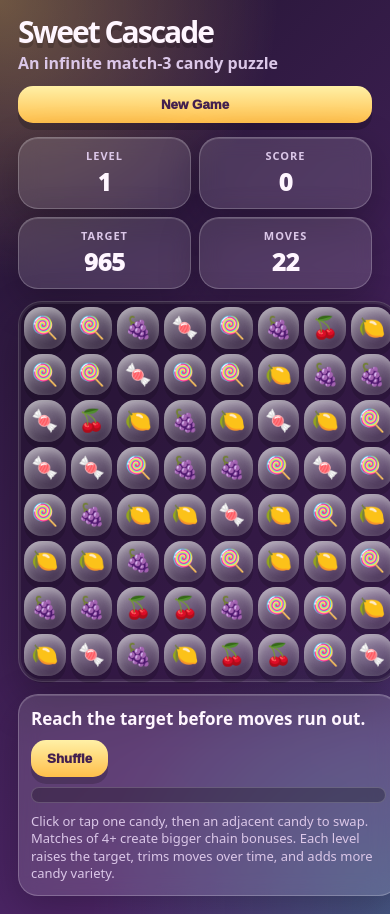
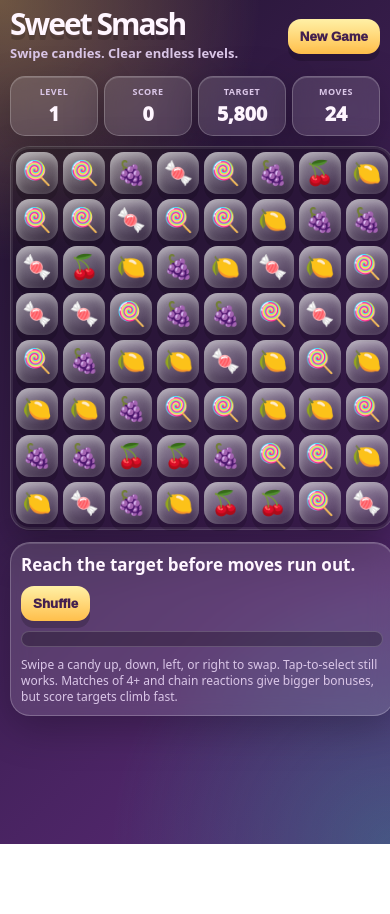
Before and after one commit to sneeblegleeb/Sweet-Smash, a plain HTML site: page index.html in a window 390 px wide. After the commit the page ends 844 px from the top, so only its background shows below. Drawn offline with Linux system fonts and the light colour scheme.

Commit message:
Update index.html

```diff
--- a/index.html
+++ b/index.html
@@ -3,7 +3,7 @@
 <head>
 <meta charset="UTF-8" />
 <meta name="viewport" content="width=device-width, initial-scale=1.0" />
-<title>Sweet Cascade - Infinite Match 3</title>
+<title>Sweet Smash - Infinite Match 3</title>
 <style>
   :root {
     --bg1: #21142f;
@@ -19,6 +19,7 @@
   body {
     margin: 0;
     min-height: 100vh;
+    min-height: 100dvh;
     font-family: ui-rounded, system-ui, -apple-system, BlinkMacSystemFont, "Segoe UI", sans-serif;
     color: var(--text);
     background:
@@ -26,12 +27,13 @@
       radial-gradient(circle at bottom right, rgba(6,214,160,.25), transparent 30%),
       linear-gradient(135deg, var(--bg1), var(--bg2));
     display: grid;
-    place-items: center;
+    place-items: start center;
     overflow-x: hidden;
+    overscroll-behavior: none;
   }
   .wrap {
-    width: min(100vw, 760px);
-    padding: 18px;
+    width: min(100vw, 540px);
+    padding: 12px;
   }
   .top {
     display: grid;
@@ -97,7 +99,7 @@
     box-shadow: inset 0 4px 10px rgba(255,255,255,.38), inset 0 -7px 13px rgba(0,0,0,.16), 0 7px 0 rgba(0,0,0,.14);
     transition: transform .13s ease, filter .13s ease, opacity .2s ease;
   }
-  .tile:hover { transform: translateY(-2px) scale(1.03); filter: brightness(1.1); }
+  @media (hover: hover) { .tile:hover { transform: translateY(-2px) scale(1.03); filter: brightness(1.1); } }
   .tile.selected { outline: 4px solid #fff; transform: scale(1.08); filter: saturate(1.4) brightness(1.18); }
   .tile.pop { transform: scale(.05) rotate(25deg); opacity: 0; }
   .tile.drop { animation: drop .18s ease-out; }
@@ -131,9 +133,24 @@
   .modalBox h2 { margin: 0 0 8px; font-size: 38px; }
   .modalBox p { color: var(--muted); font-weight: 700; }
   @media (max-width: 560px) {
-    :root { --tile: min(10.7vw, 52px); --gap: 5px; }
-    .stats { grid-template-columns: repeat(2, 1fr); }
-    .top { grid-template-columns: 1fr; }
+    :root { --tile: min(10.8vw, 48px); --gap: 5px; }
+    .wrap { padding: 10px; }
+    .top { grid-template-columns: 1fr auto; gap: 8px; }
+    .subtitle { font-size: 13px; }
+    .stats { grid-template-columns: repeat(4, 1fr); gap: 6px; margin: 10px 0; }
+    .card { padding: 8px 4px; border-radius: 15px; }
+    .label { font-size: 9px; letter-spacing: .5px; }
+    .value { font-size: clamp(17px, 5vw, 22px); }
+    #board { border-radius: 20px; }
+    .tile { border-radius: 14px; font-size: calc(var(--tile) * .56); }
+    .controls { padding: 10px; }
+    .hint { font-size: 12px; }
+    button.action { padding: 10px 12px; border-radius: 13px; }
+  }
+  @media (max-height: 720px) and (max-width: 560px) {
+    :root { --tile: min(10.2vw, 44px); --gap: 4px; }
+    .subtitle, .hint { display: none; }
+    .controls { gap: 8px; }
   }
 </style>
 </head>
@@ -141,8 +158,8 @@
   <div class="wrap">
     <div class="top">
       <div>
-        <h1>Sweet Cascade</h1>
-        <div class="subtitle">An infinite match‑3 candy puzzle</div>
+        <h1>Sweet Smash</h1>
+        <div class="subtitle">Swipe candies. Clear endless levels.</div>
       </div>
       <button class="action" id="newGameBtn">New Game</button>
     </div>
@@ -150,7 +167,7 @@
     <div class="stats">
       <div class="card"><div class="label">Level</div><div class="value" id="levelEl">1</div></div>
       <div class="card"><div class="label">Score</div><div class="value" id="scoreEl">0</div></div>
-      <div class="card"><div class="label">Target</div><div class="value" id="targetEl">750</div></div>
+      <div class="card"><div class="label">Target</div><div class="value" id="targetEl">5,000</div></div>
       <div class="card"><div class="label">Moves</div><div class="value" id="movesEl">20</div></div>
     </div>
 
@@ -162,7 +179,7 @@
           <button class="action" id="shuffleBtn">Shuffle</button>
         </div>
         <div class="progressOuter"><div id="progressBar"></div></div>
-        <div class="hint">Click or tap one candy, then an adjacent candy to swap. Matches of 4+ create bigger chain bonuses. Each level raises the target, trims moves over time, and adds more candy variety.</div>
+        <div class="hint">Swipe a candy up, down, left, or right to swap. Tap-to-select still works. Matches of 4+ and chain reactions give bigger bonuses, but score targets climb fast.</div>
       </div>
     </div>
   </div>
@@ -196,7 +213,7 @@
   let selected = null;
   let level = 1;
   let score = 0;
-  let target = 750;
+  let target = 5000;
   let moves = 20;
   let busy = false;
   let available = 5;
@@ -209,8 +226,8 @@
 
   function difficultyFor(lvl) {
     available = Math.min(5 + Math.floor((lvl - 1) / 4), candies.length);
-    target = Math.round(650 + lvl * 220 + Math.pow(lvl, 1.35) * 95);
-    moves = Math.max(10, 22 - Math.floor(lvl / 3));
+    target = Math.round(4200 + lvl * 950 + Math.pow(lvl, 1.55) * 650);
+    moves = Math.max(12, 24 - Math.floor(lvl / 4));
   }
 
   function startLevel(lvl) {
@@ -260,6 +277,41 @@
     targetEl.textContent = target.toLocaleString();
     movesEl.textContent = moves;
     progressBar.style.width = `${Math.min(100, score / target * 100)}%`;
+  }
+
+
+  let swipeStart = null;
+  const swipeThreshold = 24;
+
+  function pointToTile(clientX, clientY) {
+    const el = document.elementFromPoint(clientX, clientY);
+    const tile = el && el.closest ? el.closest('.tile') : null;
+    if (!tile || !boardEl.contains(tile)) return null;
+    return { r: +tile.dataset.r, c: +tile.dataset.c };
+  }
+
+  function onSwipeStart(e) {
+    if (busy) return;
+    const t = e.touches ? e.touches[0] : e;
+    const tile = pointToTile(t.clientX, t.clientY);
+    if (!tile) return;
+    swipeStart = { ...tile, x: t.clientX, y: t.clientY };
+  }
+
+  function onSwipeEnd(e) {
+    if (busy || !swipeStart) return;
+    const t = e.changedTouches ? e.changedTouches[0] : e;
+    const dx = t.clientX - swipeStart.x;
+    const dy = t.clientY - swipeStart.y;
+    if (Math.max(Math.abs(dx), Math.abs(dy)) < swipeThreshold) { swipeStart = null; return; }
+    const dir = Math.abs(dx) > Math.abs(dy)
+      ? { dr: 0, dc: dx > 0 ? 1 : -1 }
+      : { dr: dy > 0 ? 1 : -1, dc: 0 };
+    const a = { r: swipeStart.r, c: swipeStart.c };
+    const b = { r: a.r + dir.dr, c: a.c + dir.dc };
+    swipeStart = null;
+    selected = null;
+    if (inBounds(b.r, b.c)) swapAndResolve(a, b);
   }
 
   function onTileClick(e) {
@@ -435,6 +487,11 @@
     }
   }
 
+  boardEl.addEventListener('touchstart', onSwipeStart, { passive: true });
+  boardEl.addEventListener('touchend', onSwipeEnd, { passive: true });
+  boardEl.addEventListener('pointerdown', e => { if (e.pointerType !== 'touch') onSwipeStart(e); });
+  boardEl.addEventListener('pointerup', e => { if (e.pointerType !== 'touch') onSwipeEnd(e); });
+
   shuffleBtn.addEventListener('click', () => { if (!busy) shuffleGrid(true); });
   newGameBtn.addEventListener('click', () => { modal.classList.remove('show'); startLevel(1); });
   startLevel(1);
```
